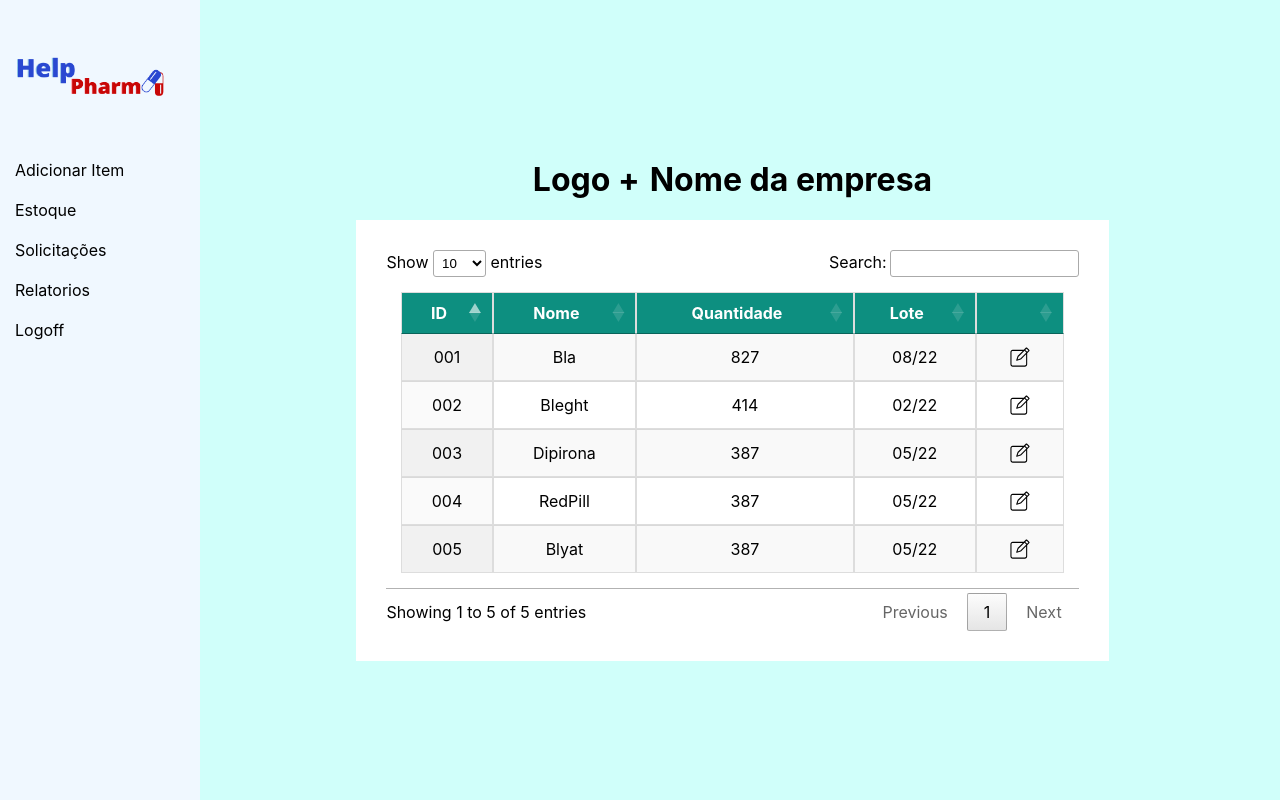
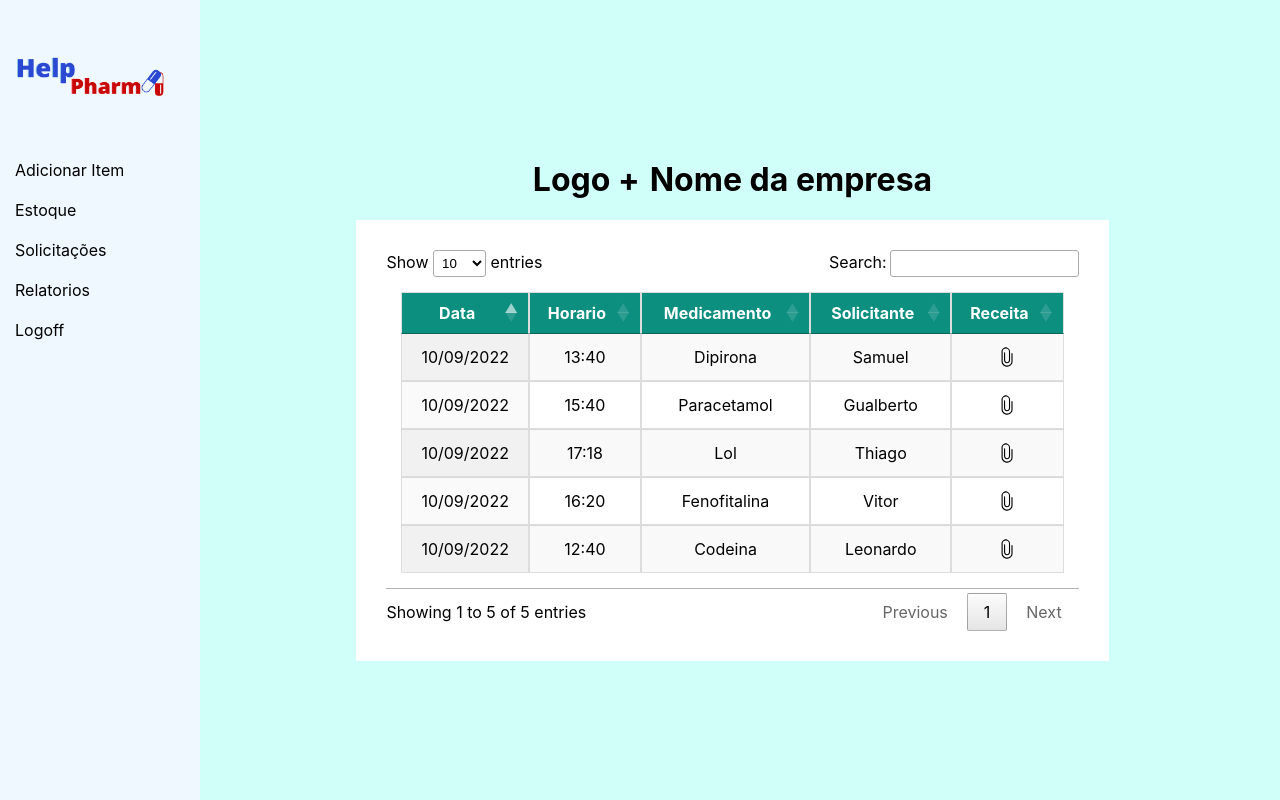
Before and after one commit to Samfaria2002/WebsitePharmacyProject, a Flask app: page /solicitacoes in a window 1280 px wide. Run offline with Flask 2, Linux system fonts and the light colour scheme; some libraries are stand-ins or nearby versions.

Commit message:
Formatação da tabela de solicitações

```diff
--- a/mysite/templates/app/solicitacoes.html
+++ b/mysite/templates/app/solicitacoes.html
@@ -8,52 +8,52 @@
 <div class="table-container">
   <table id="table_id" class="display">
     <thead>
-      <th>ID</th>
-      <th>Nome</th>
-      <th>Quantidade</th>
-      <th>Lote</th>
-      <th></th>
+      <th>Data</th>
+      <th>Horario</th>
+      <th>Medicamento</th>
+      <th>Solicitante</th>
+      <th>Receita</th>
     </thead>
     <tbody>
       <tr>
-        <td>001</td>
-        <td data-id="001" class="name-item">Bla</td>
-        <td>827</td>
-        <td>08/22</td>
-        <td><button data-id="001" class="edit-item"><img src="{{url_for('static', filename='images/pencil-alt.svg')}}"
-              alt="Edit"></button></td>
+        <td>10/09/2022</td>
+        <td>13:40</td>
+        <td>Dipirona</td>
+        <td>Samuel</td>
+        <td><button class="edit-item"><img src="{{url_for('static', filename='images/paperclip.svg')}}"
+          alt="Edit"></button></td>
       </tr>
       <tr>
-        <td>002</td>
-        <td data-id="002" class="name-item">Bleght</td>
-        <td>414</td>
-        <td>02/22</td>
-        <td><button data-id="002" class="edit-item"><img src="{{url_for('static', filename='images/pencil-alt.svg')}}"
-              alt="Edit"></button></td>
+        <td>10/09/2022</td>
+        <td>15:40</td>
+        <td>Paracetamol</td>
+        <td>Gualberto</td>
+        <td><button class="edit-item"><img src="{{url_for('static', filename='images/paperclip.svg')}}"
+          alt="Edit"></button></td>
       </tr>
       <tr>
-        <td>003</td>
-        <td data-id="003" class="name-item">Dipirona</td>
-        <td>387</td>
-        <td>05/22</td>
-        <td><button data-id="003" class="edit-item"><img src="{{url_for('static', filename='images/pencil-alt.svg')}}"
-              alt="Edit"></button></td>
+        <td>10/09/2022</td>
+        <td>17:18</td>
+        <td>Lol</td>
+        <td>Thiago</td>
+        <td><button class="edit-item"><img src="{{url_for('static', filename='images/paperclip.svg')}}"
+          alt="Edit"></button></td>
       </tr>
       <tr>
-        <td>004</td>
-        <td data-id="004" class="name-item">RedPill</td>
-        <td>387</td>
-        <td>05/22</td>
-        <td><button data-id="004" class="edit-item"><img src="{{url_for('static', filename='images/pencil-alt.svg')}}"
-              alt="Edit"></button></td>
+        <td>10/09/2022</td>
+        <td>16:20</td>
+        <td>Fenofitalina</td>
+        <td>Vitor</td>
+        <td><button class="edit-item"><img src="{{url_for('static', filename='images/paperclip.svg')}}"
+          alt="Edit"></button></td>
       </tr>
       <tr>
-        <td>005</td>
-        <td data-id="005" class="name-item">Blyat</td>
-        <td>387</td>
-        <td>05/22</td>
-        <td><button data-id="005" class="edit-item"><img src="{{url_for('static', filename='images/pencil-alt.svg')}}"
-              alt="Edit"></button></td>
+        <td>10/09/2022</td>
+        <td>12:40</td>
+        <td>Codeina</td>
+        <td>Leonardo</td>
+        <td><button class="edit-item"><img src="{{url_for('static', filename='images/paperclip.svg')}}"
+          alt="Edit"></button></td>
       </tr>
     </tbody>
   </table>
```
Also changed, not shown: mysite/static/images/paperclip.svg (added).
